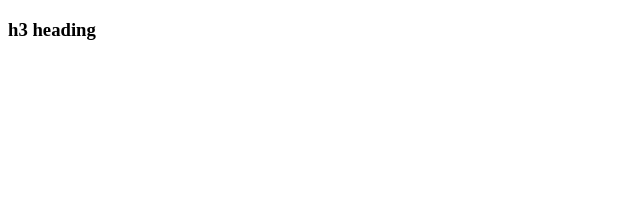
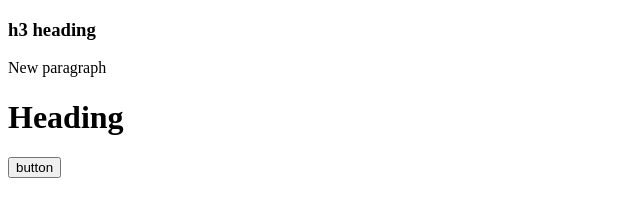
Before and after one commit to Mansour142/Git-Course, a plain HTML site: page index.html in a window 1280 px wide. Shown: the whole page, without its empty margins (0-640 px from the left). Drawn offline with Linux system fonts and the light colour scheme.

Commit message:
Some new updates

```diff
--- a/index.html
+++ b/index.html
@@ -8,6 +8,9 @@
 </head>
 <body>
     <h3>h3 heading</h3>
+    <p>New paragraph</p>
+    <h1>Heading</h1>
+    <button>button</button>
 
 </body>
 </html>
```
Also changed, not shown: file.js (deleted).
